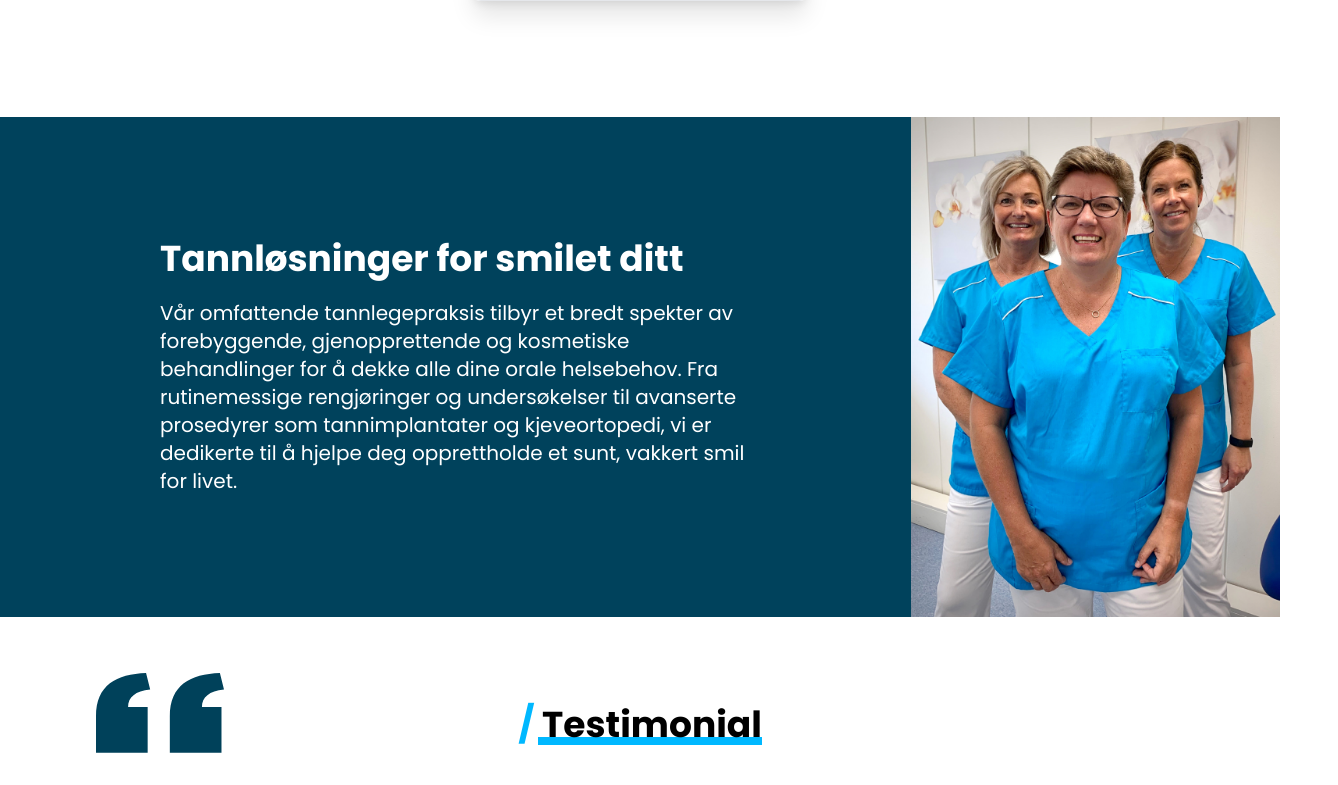
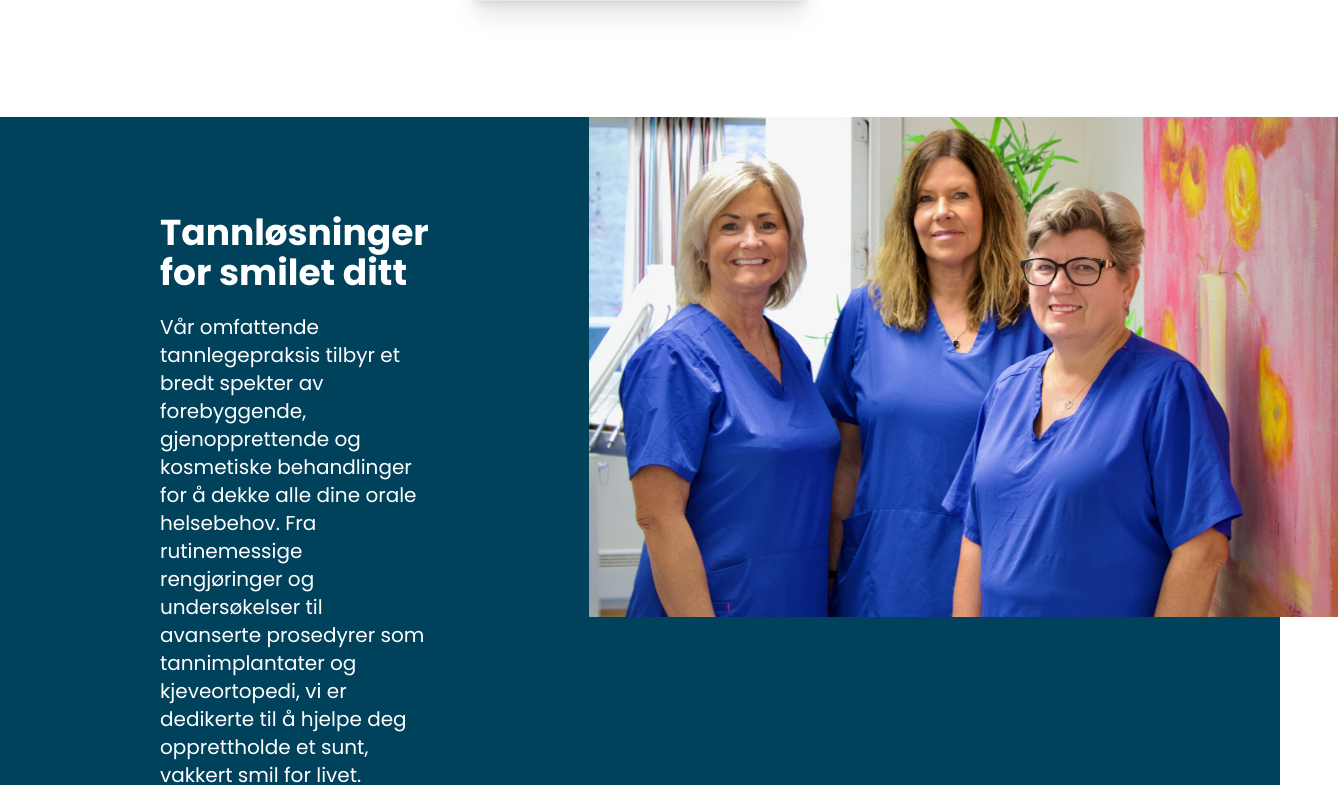
Before and after one commit to MastooraTurkmen/tannglege-engen-as, a Next.js app: page / in a window 1280 px wide. Shown: the part 3258-4043 px from the top of the page, 1338 px wide, since content can reach past the window. Built offline with nearby package versions, Linux system fonts and the light colour scheme; a web font is replaced by a local one.

Commit message:
change the image

```diff
--- a/components/Section3.jsx
+++ b/components/Section3.jsx
@@ -16,7 +16,7 @@ const Section3 = () => {
       </div>
       <img
         className="sm:h-[500px] h-[400px] object-top object-cover"
-        src="/images/women.jpeg"
+        src="/new-images/women.png"
         alt="dintents"
       />
     </div>
```
